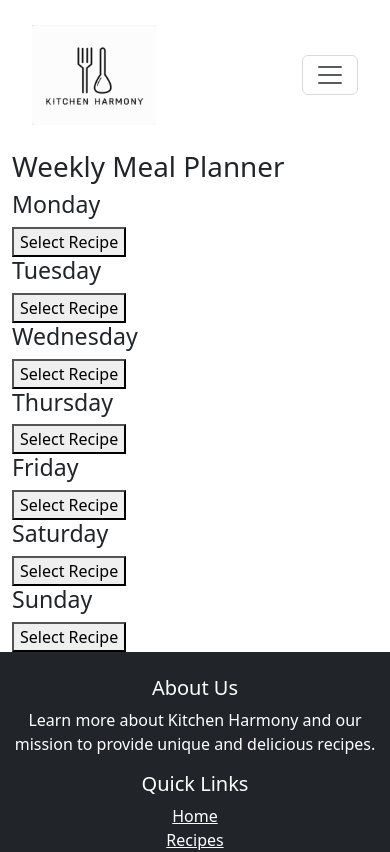
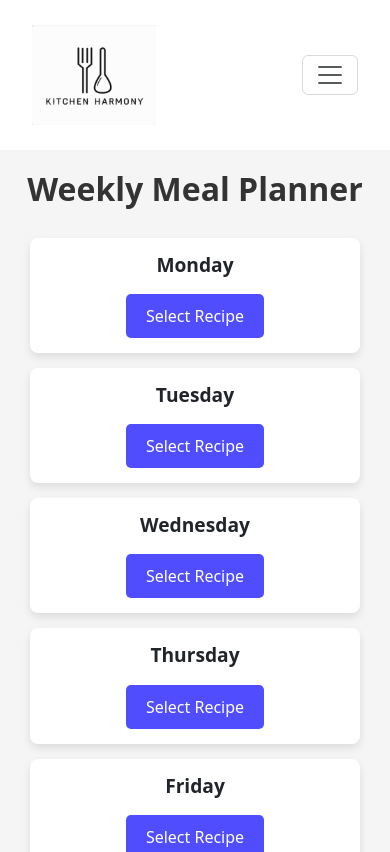
Before and after one commit to brycewoodland/kitchen-harmony-frontend, a React (Vite) app: page /mealplan in a window 390 px wide. Shown: the top 852 px of the page. Built offline with nearby package versions, Linux system fonts and the light colour scheme; no server answers.

Commit message:
Added some styling.

```diff
--- a/src/App.css
+++ b/src/App.css
@@ -812,3 +812,113 @@ input:checked + .slider .slider-text {
 .recipe-edit-form .cancel-button:hover {
   background-color: #d32f2f; /* Darker red on hover */
 }
+
+/** MealPlannerPage **/
+.meal-planner-page {
+  padding: 20px;
+  background-color: #f5f5f5;
+  margin-bottom: 50px;
+}
+
+.meal-planner-title {
+  font-size: 2rem;
+  font-weight: bold;
+  color: #333;
+  text-align: center;
+  margin-bottom: 20px;
+}
+
+.meal-grid {
+  display: grid;
+  grid-template-columns: repeat(7, 1fr);
+  gap: 15px;
+  padding: 10px;
+  margin-bottom: 50px;
+}
+
+@media (max-width: 768px) {
+  .meal-grid {
+    grid-template-columns: 1fr;
+  }
+}
+
+/** MealDayCard **/
+.meal-day-card {
+  background-color: #fff;
+  border-radius: 8px;
+  box-shadow: 0 4px 8px rgba(0, 0, 0, 0.1);
+  padding: 15px;
+  text-align: center;
+  transition: all 0.3s ease;
+}
+
+.meal-day-card:hover {
+  transform: translateY(-5px);
+  box-shadow: 0 6px 12px rga(0, 0, 0, 0.2);
+}
+
+.meal-day-card h3 {
+  font-size: 1.2rem;
+  font-weight: 600;
+}
+
+.meal-day-card button {
+  margin-top: 10px;
+  background-color: #504dff;
+  color: white;
+  border: none;
+  padding: 10px 20px;
+  border-radius: 5px;
+  cursor: pointer;
+}
+
+.meal-day-card button:hover {
+  background-color: #4078e0;
+}
+
+/** RecipeSelectionModal **/
+.modal-overlay {
+  position: fixed;
+  top: 0;
+  left: 0;
+  width: 100%;
+  height: 100%;
+  background-color: rgba(0, 0, 0, 0.5);
+  display: flex;
+  justify-content: center;
+  align-items: center;
+  z-index: 1000;
+}
+
+.recipe-selection-modal {
+  background-color: #fff;
+  border-radius: 10px;
+  padding: 20px;
+  width: 80%;
+  max-width: 600px;
+  box-shadow: 0 6px 15px rgba(0, 0, 0, 0.1);
+  animation: fadeIn 0.3s ease-out;
+}
+
+.modal-header {
+  display: flex;
+  justify-content: space-between;
+  align-items: center;
+}
+
+.modal-header h2 {
+  margin: 0;
+}
+
+.close-button {
+  font-size: 1.5em;
+  cursor: pointer;
+  background: none;
+  border: none;
+  color: #004080
+}
+
+@keyframes fadeIn {
+  from { opacity: 0; }
+  to { opacity: 1; }
+}
--- a/src/components/MealPlanner/RecipeSelectionModal.jsx
+++ b/src/components/MealPlanner/RecipeSelectionModal.jsx
@@ -0,0 +1,45 @@
+import React, { useState, useEffect } from 'react';
+
+const RecipeSelectionModal = ({ onSelect, onClose }) => {
+  const [recipes, setRecipes] = useState([]);  // State to store fetched recipes
+  const [loading, setLoading] = useState(true); // State to track loading status
+
+  useEffect(() => {
+    const fetchRecipes = async () => {
+      try {
+        const response = await fetch('http://localhost:3000/recipe');  // Replace with your API endpoint
+        const data = await response.json();
+        setRecipes(data);  // Store recipes in state
+      } catch (error) {
+        console.error("Error fetching recipes:", error);
+      } finally {
+        setLoading(false); // Set loading to false after fetch
+      }
+    };
+
+    fetchRecipes(); // Call fetchRecipes when the modal is mounted
+  }, []); // Empty dependency array ensures this runs only once when the modal opens
+
+  if (loading) {
+    return <div>Loading recipes...</div>; // Show loading message while fetching
+  }
+
+  return (
+    <div className="recipe-selection-modal">
+      <div className="modal-content">
+        <h2>Select a Recipe</h2>
+        <button onClick={onClose} className="close-modal-button">Close</button>
+        <ul className="recipe-list">
+          {recipes.map((recipe) => (
+            <li key={recipe._id} className="recipe-item">
+              <span>{recipe.title} - {recipe.description}</span>
+              <button onClick={() => onSelect(recipe)} className="select-recipe-button">Select</button>
+            </li>
+          ))}
+        </ul>
+      </div>
+    </div>
+  );
+};
+
+export default RecipeSelectionModal;
--- a/src/pages/MealPlannerPage.jsx
+++ b/src/pages/MealPlannerPage.jsx
@@ -1,5 +1,6 @@
 import React, { useState } from 'react';
-// import RecipeSelectionModal from '../components/MealPlanner/RecipeSelectionModal';
+import '../App.css';
+import RecipeSelectionModal from '../components/MealPlanner/RecipeSelectionModal';
 import MealDayCard from '../components/MealPlanner/MealDayCard';
 
 const MealPlannerPage = () => {
```
